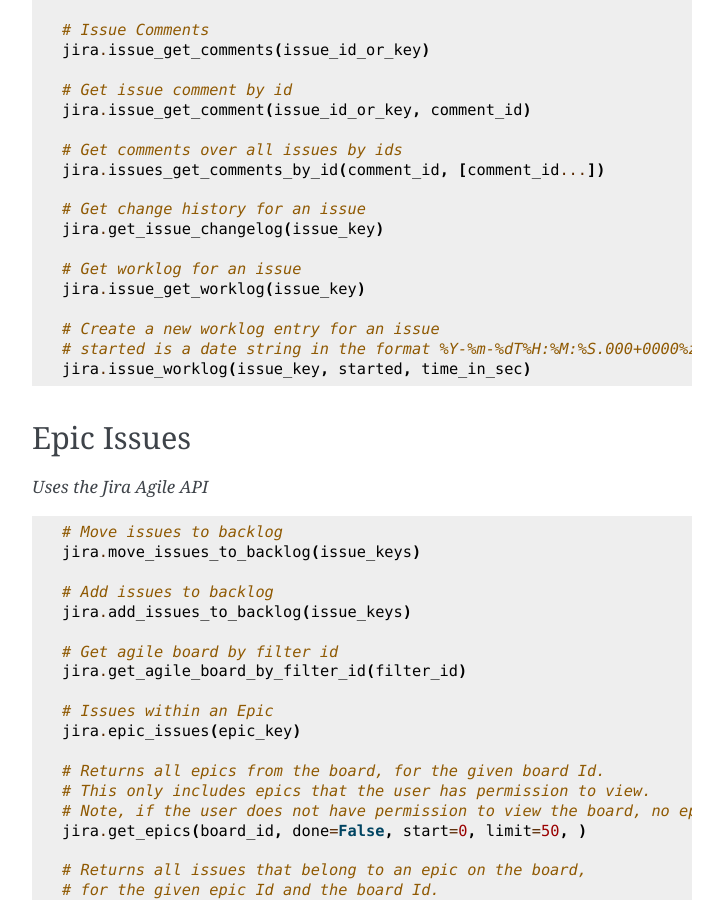
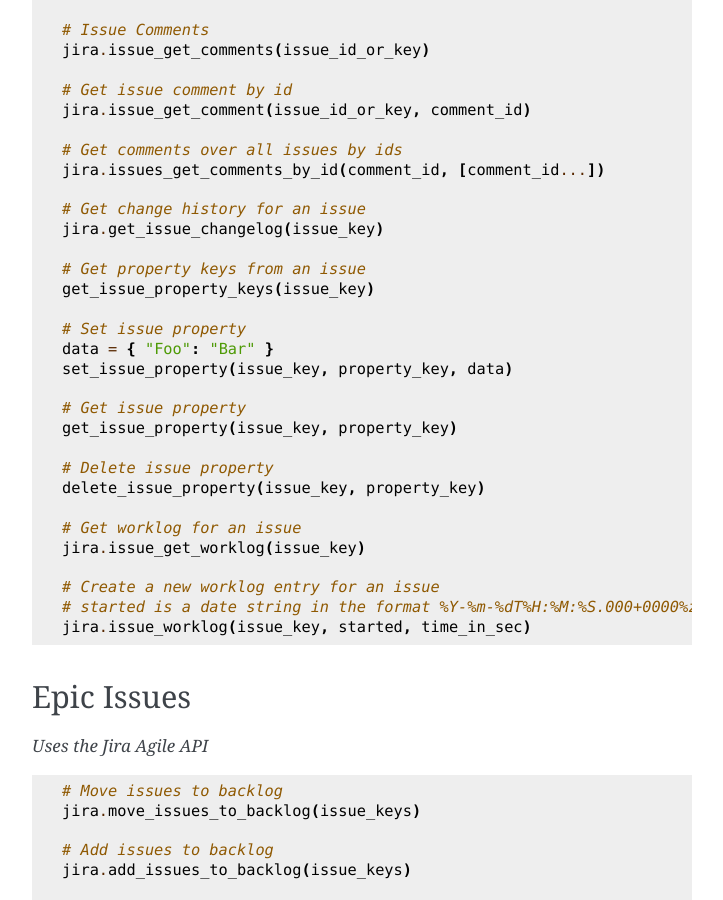
Before and after one commit to atlassian-api/atlassian-python-api, a Sphinx documentation site: the page built from docs/jira.rst, in a window 1280 px wide and 900 px high, scrolled down 6314 px. Shown: the whole window, without its empty margins (388-1111 px from the left). Built offline with Sphinx 7.4.7, drawn with Linux system fonts in a browser that asks for light colours; pages that are not in the unit, such as notebooks, are missing from menus.

Commit message:
JIRA issue property docs

```diff
--- a/docs/jira.rst
+++ b/docs/jira.rst
@@ -331,12 +331,26 @@
     # Get change history for an issue
     jira.get_issue_changelog(issue_key)
 
+    # Get property keys from an issue
+    get_issue_property_keys(issue_key)
+
+    # Set issue property
+    data = { "Foo": "Bar" }
+    set_issue_property(issue_key, property_key, data)
+
+    # Get issue property
+    get_issue_property(issue_key, property_key)
+
+    # Delete issue property
+    delete_issue_property(issue_key, property_key)
+
     # Get worklog for an issue
     jira.issue_get_worklog(issue_key)
 
     # Create a new worklog entry for an issue
     # started is a date string in the format %Y-%m-%dT%H:%M:%S.000+0000%z
     jira.issue_worklog(issue_key, started, time_in_sec)
+
 
 
 Epic Issues
```
